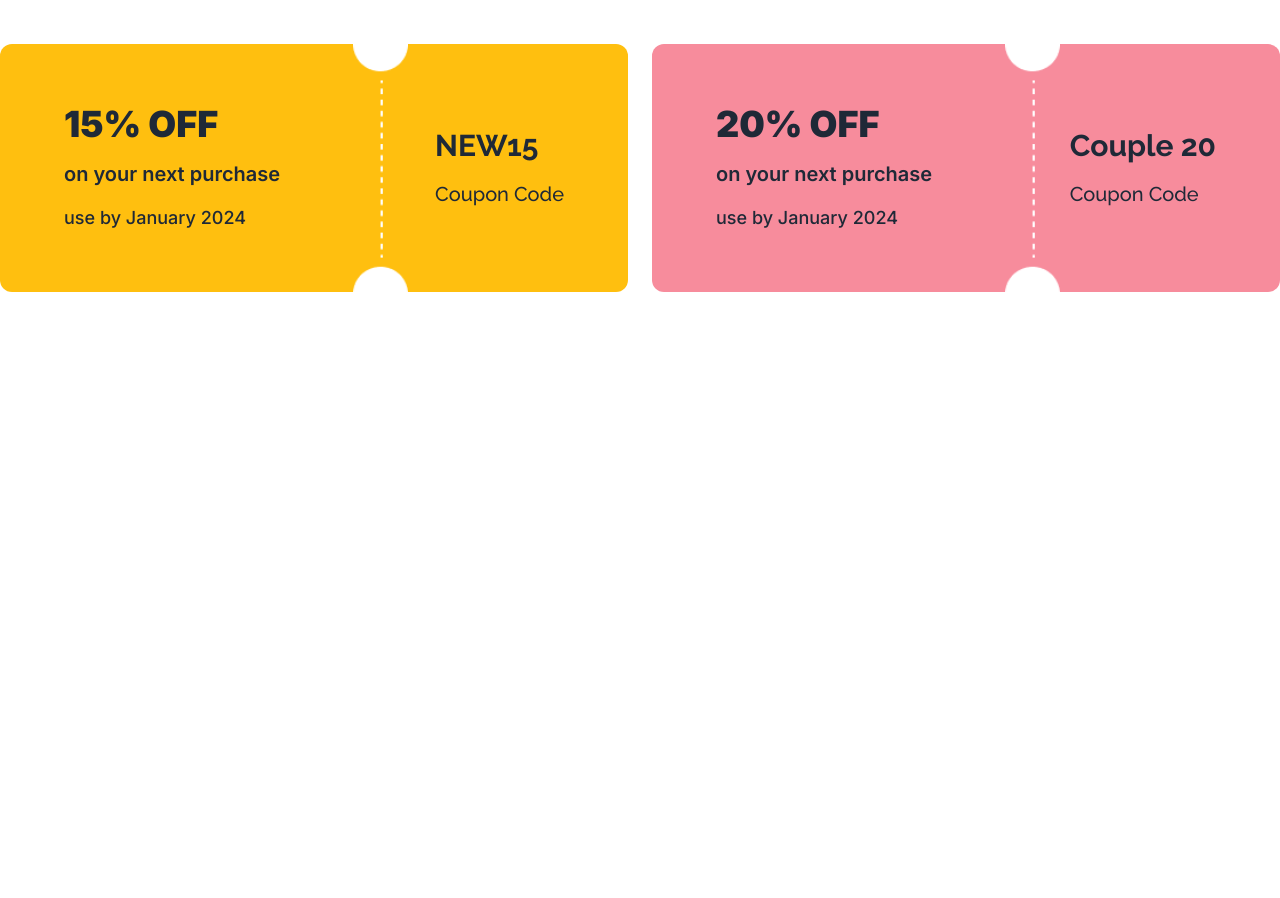
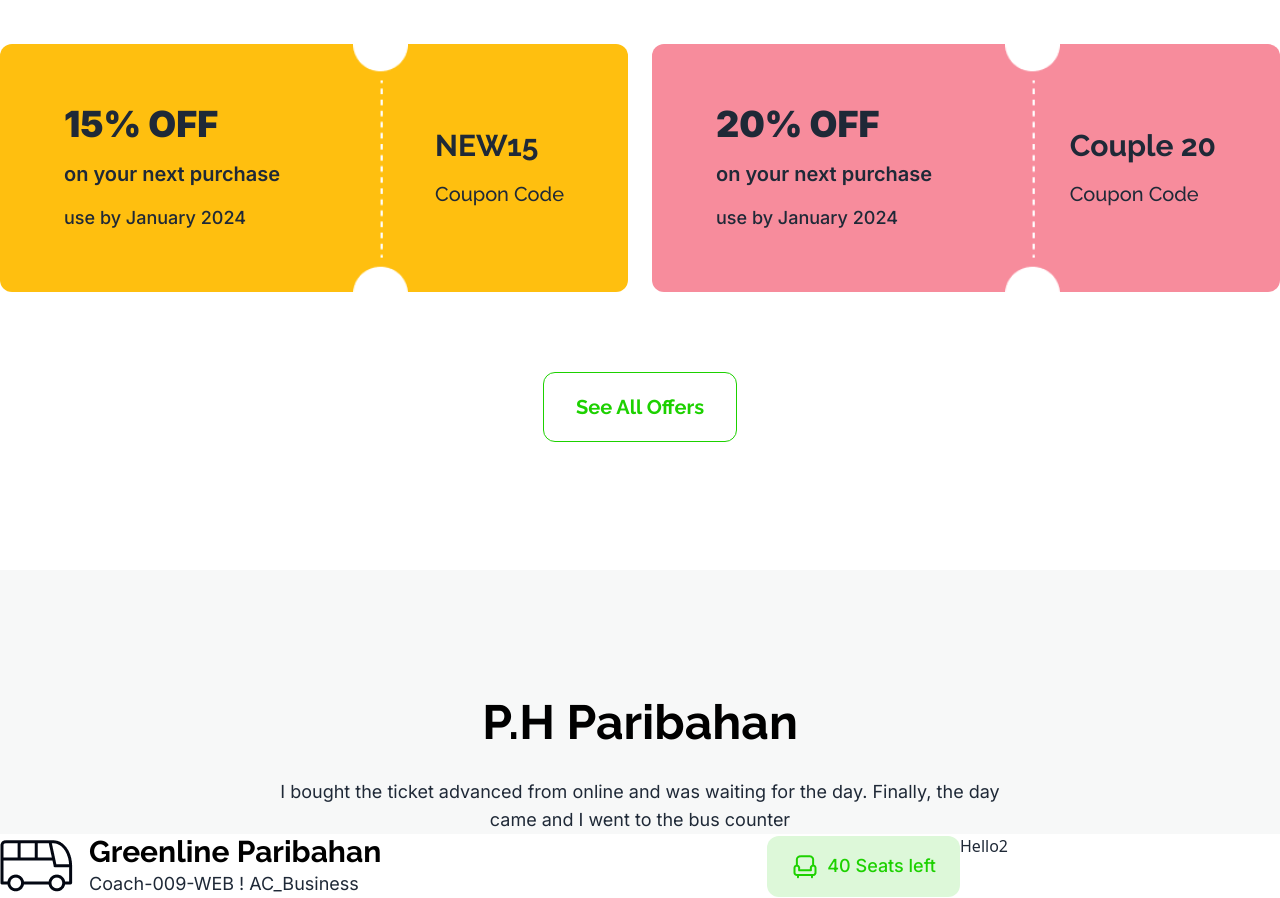
Before and after one commit to Tofazzal26/bus-ticket, a plain HTML site: page index.html in a window 1280 px wide. Shown: the part 1056-1954 px from the top of the page. Before the commit the page ends 1350 px from the top, so only its background shows below. Drawn offline with nearby package versions, Linux system fonts and the light colour scheme.

Commit message:
ticket section styling

```diff
--- a/index.html
+++ b/index.html
@@ -20,13 +20,11 @@
         }
     </style>
 </head>
-<body  class="container mx-auto">
+<body>
+
     <!-- header section style here -->
 
-    <div>
-
-        <!-- header section style here -->
-
+    <div class="container mx-auto">
         <div class="mt-8">
             <div class="navbar bg-base-100">
                 <div class="navbar-start">
@@ -116,9 +114,9 @@
     <!-- Best offers for you section style here -->
 
 
-    <section>
+    <section class="container mx-auto">
         <div>
-            <h1 class="text-4xl raleway font-bold mt-40 text-center">Best offers for you</h1>
+            <h1 class="text-4xl raleway font-bold mt-40 text-center text-black">Best offers for you</h1>
         </div>
 
         <div class=" mt-12">
@@ -164,6 +162,54 @@
 
     </section>
 
+    <!-- see all offers section style here -->
+    <section>
+        <div class="flex justify-center items-center">
+            <button class="text-xl font-bold raleway text-center mt-20 border-[#1dd100] border px-8 py-5 rounded-xl text-[#1dd100]">See All Offers</button>
+        </div>
+
+        <main class="bg-[#f7f8f8]">
+            <div class="text-center space-y-8 pt-32 mt-32">
+                <h1 class="text-5xl font-bold raleway text-black">P.H Paribahan</h1>
+                <p class="text-lg inter w-[730px] mx-auto">I bought the ticket advanced from online and was waiting for the day. Finally, the day came and I went to the bus counter</p>
+            </div>
+
+            <!-- Greenline Paribahan section style here -->
+
+            <div class="container mx-auto">
+                <div class="bg-[#ffffff]">
+                    <div class="grid grid-cols-4">
+                        <div class="col-span-3 ">
+                            <div class="flex items-center justify-between">
+                                <div class="flex items-center gap-4">
+                                    <div><img src="images/bus-logo.png" alt=""></div>
+                                    <div>
+                                        <h1 class="font-bold text-black raleway text-3xl">Greenline Paribahan</h1>
+                                        <p class="text-lg inter">Coach-009-WEB ! AC_Business</p>
+                                    </div>
+                                </div>
+                                <div>
+                                    <div class="flex items-center gap-2 bg-[#ddf8d9] py-4 px-6 rounded-xl">
+                                        <div><img src="images/seat-green.png" alt=""></div>
+                                        <div><h2 class="text-lg inter font-medium text-[#1dd100]"><span>40</span> Seats left</h2></div>
+                                    </div>
+                                </div>
+                            </div>
+                        </div>
+                        <div class="col-span-1">
+                            <h2>Hello2</h2>
+                        </div>
+                    </div>
+                </div>
+            </div>
+
+
+        </main>
+
+
+
+    </section>
+
 
 </body>
 </html>
```
